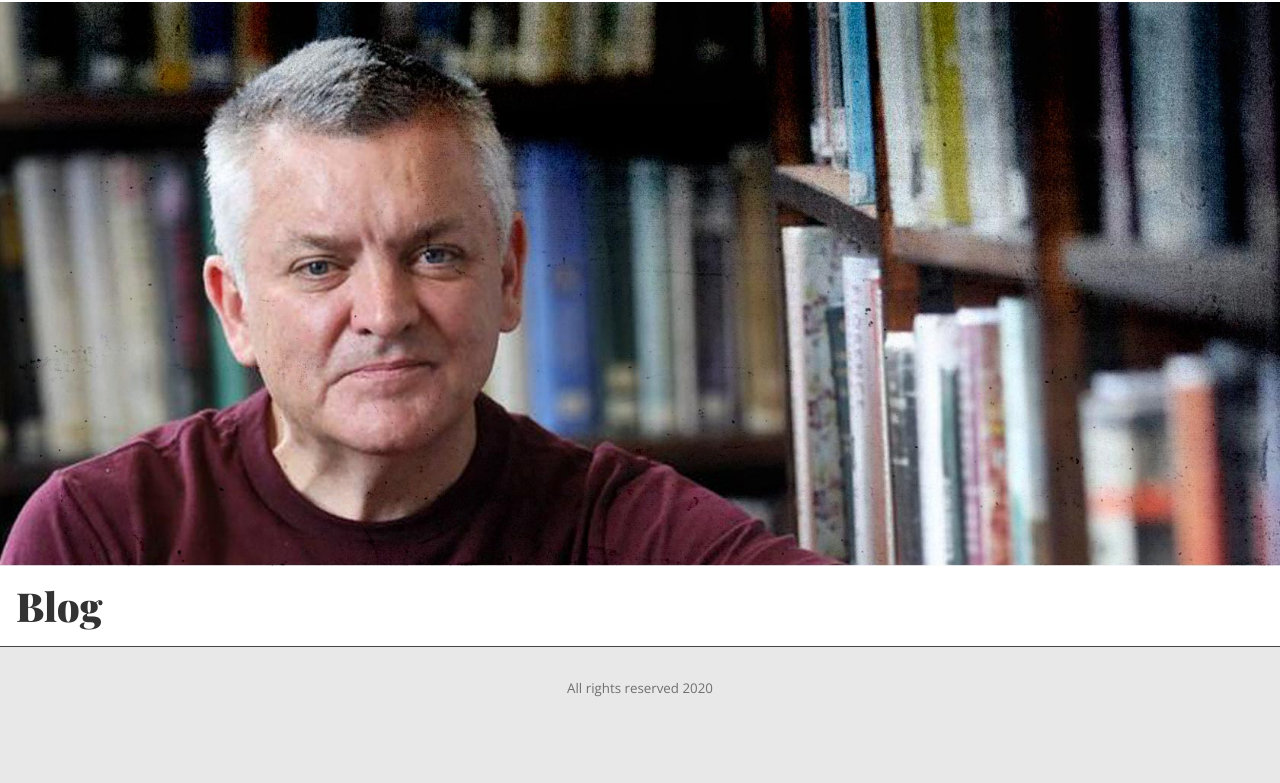
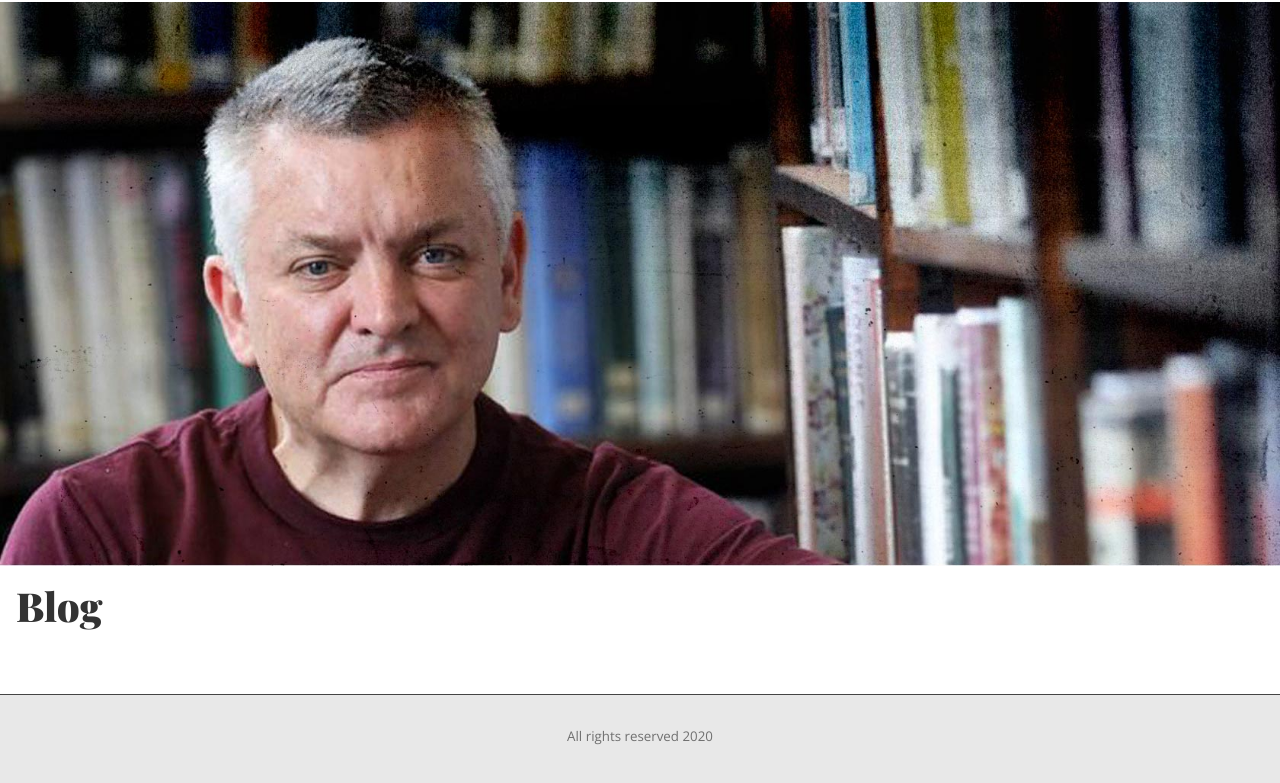
Before and after one commit to stevehoneyman/the-punk-journo, a website: page blog.html in a window 1280 px wide. Shown: the part 73-856 px from the top of the page. Before the commit the page ends 818 px from the top, so only its background shows below. Drawn offline with nearby package versions, Linux system fonts and the light colour scheme.

Commit message:
padding increased on bottom of main

```diff
--- a/css/scss/rules/layout.scss
+++ b/css/scss/rules/layout.scss
@@ -3,7 +3,7 @@
 main {
 	max-width: 1400px;
 	margin: 0 auto;
-	padding: 0 1rem;
+	padding: 0 1rem 3rem 1rem;
 	background: $white;
 }
 
```
Also changed, not shown: css/app.css.
